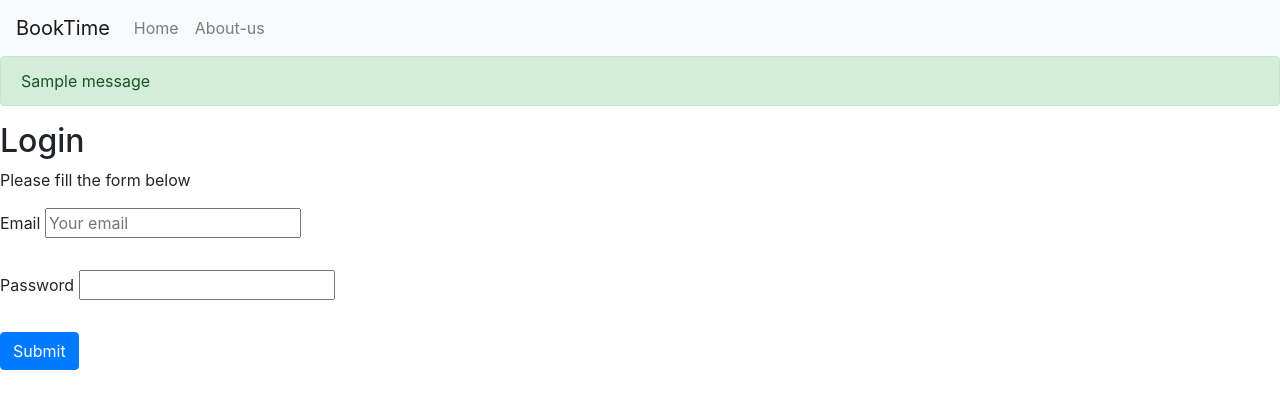
After one commit to matardoky/booktime, a Django app: template src/main/templates/login.html in a window 1280 px wide. The commit adds this page. Shown: the top 409 px of the page. Run offline with Django 3.2, Linux system fonts and the light colour scheme; the template is opened without the code that fills it, so the values that code supplies are empty, except form fields; tables that the repository leaves empty hold one stand-in row (values such as "Sample post"); one stand-in notice (Sample message) is shown; form fields are guessed from the names that the template uses; some libraries are stand-ins or nearby versions.

Commit message:
Creating a Login Page

```diff
--- a/src/booktime/settings.py
+++ b/src/booktime/settings.py
@@ -87,6 +87,8 @@ USE_TZ = True
 
 AUTH_USER_MODEL = "main.User"
 
+LOGIN_REDIRECT_URL = '/'
+
 STATIC_URL = '/static/'
 MEDIA_URL = '/media/'
 STATICFILES_DIRS = [
--- a/src/main/templates/base.html
+++ b/src/main/templates/base.html
@@ -29,6 +29,13 @@
            </ul>
         </div>
     </nav>
+
+    {% for message in messages %}
+      <div class="alert alert-{{ message.tags }}">
+        {{ message }}
+      </div>
+
+    {% endfor %}
     {% block content %}
 
     {% endblock content %}
--- /dev/null
+++ b/src/main/templates/login.html
@@ -0,0 +1,49 @@
+{% extends "base.html" %}
+
+{% block content %}
+<h2>Login</h2>
+<p>Please fill the form below</p>
+
+<form method="POST">
+    {% csrf_token %}
+    {{ form.non_field_errors }}
+    <div class="form-group">
+       {{ form.email.label_tag}}
+       <input
+       type="email"
+       class="form-group {% if form.email.errors %}is-invalid {% endif %}"
+       id="id_email"
+       name="email"
+       placeholder="Your email"
+       value="{{ form.email.value|default:"" }}"
+       >
+
+        {% if form.email.errors %}
+          <div class="invalid-feedback">
+              {{ form.email.errors }}
+          </div>
+        {% endif %}
+
+    </div>
+
+    <div class="form-group">
+       {{ form.password.label_tag}}
+       <input
+       type="password"
+       class="form-group {% if form.password.errors %}is-invalid {% endif %}"
+       id="id_password"
+       name="email"
+       value="{{ form.password.value|default:""}}"
+       >
+
+        {% if form.password.errors %}
+          <div class = "invalid-feedback">
+              {{ form.password.errors }}
+          </div>
+        {% endif %}
+
+    </div>
+    <button type="submit" class="btn btn-primary">Submit</button>
+
+</form>
+{% endblock content %}
```
Also changed, not shown: src/main/forms.py (+32 -0 lines), src/main/urls.py (+11 -1 lines), src/db.sqlite3.
